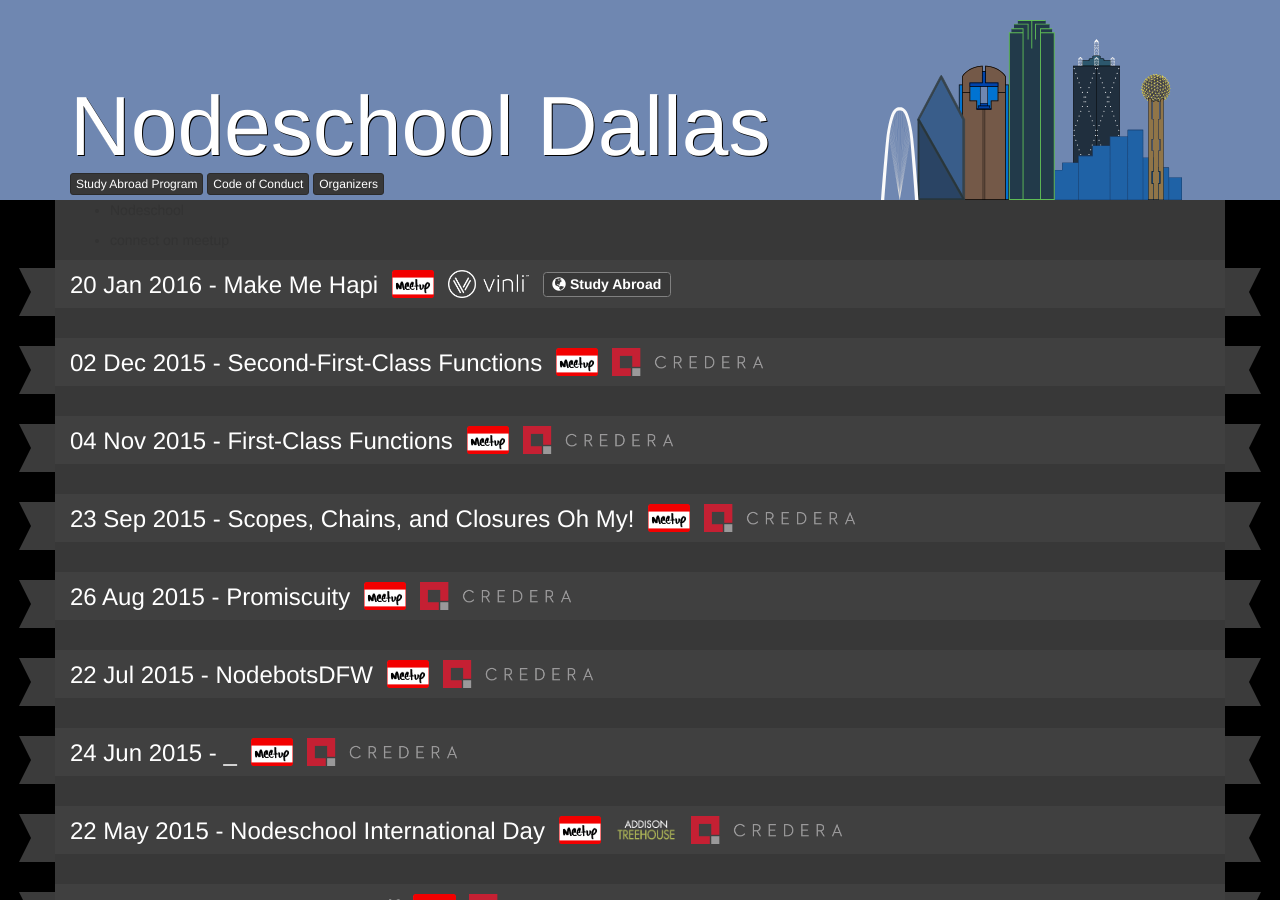
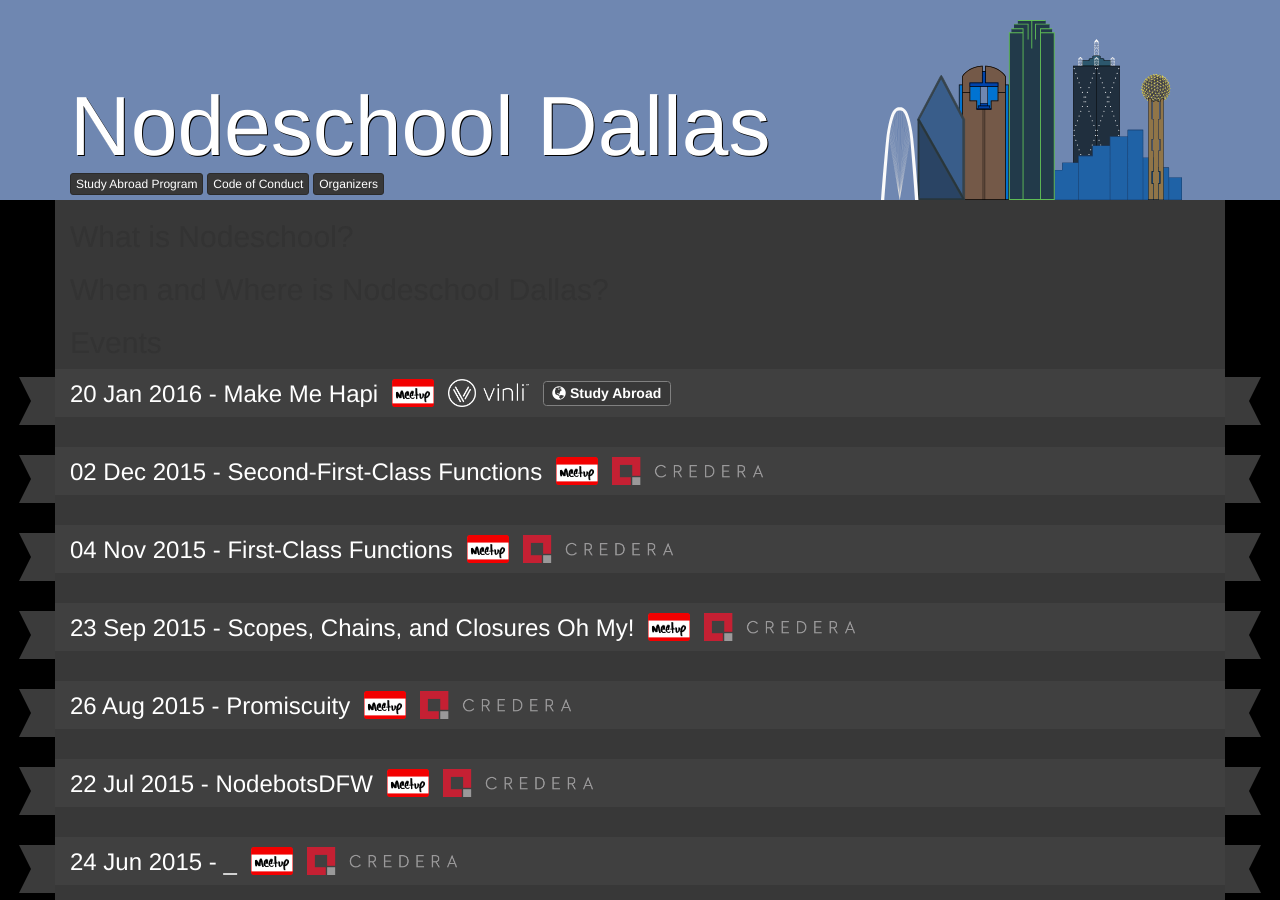
Before and after one commit to nodeschool/dallas, a Jekyll site: the page built from index.html, in a window 1280 px wide and 900 px high. Built offline with Jekyll 4.4.1, drawn with Linux system fonts in a browser that asks for light colours.

```diff
--- /dev/null
+++ b/_data/meetup.yml
@@ -0,0 +1 @@
+url: "http://www.meetup.com/Nodeschool-Dallas"
--- a/index.html
+++ b/index.html
@@ -2,16 +2,17 @@
 layout: default
 ---
 
-<!-- what -->
-<ul>
-  <li>Nodeschool</li>
-</ul>
+<h2>What is Nodeschool?</h2>
 
-<!-- when -->
-<ul>
-  <li>connect on meetup</li>
-</ul>
+<p>
+</p>
 
+<h2>When and Where is Nodeschool Dallas?</h2>
+
+<p>
+</p>
+
+<h2>Events</h2>
 
 <div class="events">
   {% for post in site.posts %}
@@ -20,7 +21,7 @@
       <a href="{{ post.url }}">{{ post.date | date_to_string}} - {{ post.title }}</a>
     </h3>
 
-    <a class="event-meetup" target="_blank" href="http://www.meetup.com/Nodeschool-Dallas/events/{{ post.meetupId }}">
+    <a class="event-meetup" target="_blank" href="{{ site.data.meetup.url }}/events/{{ post.meetupId }}">
       <span class="sr-only">Meetup</span>
       <img alt="Meetup Logo" src="{{ site.baseurl }}/assets/images/meetup-logo.png" />
     </a>
```
Also changed, not shown: events.json (added, +13 -0 lines).
